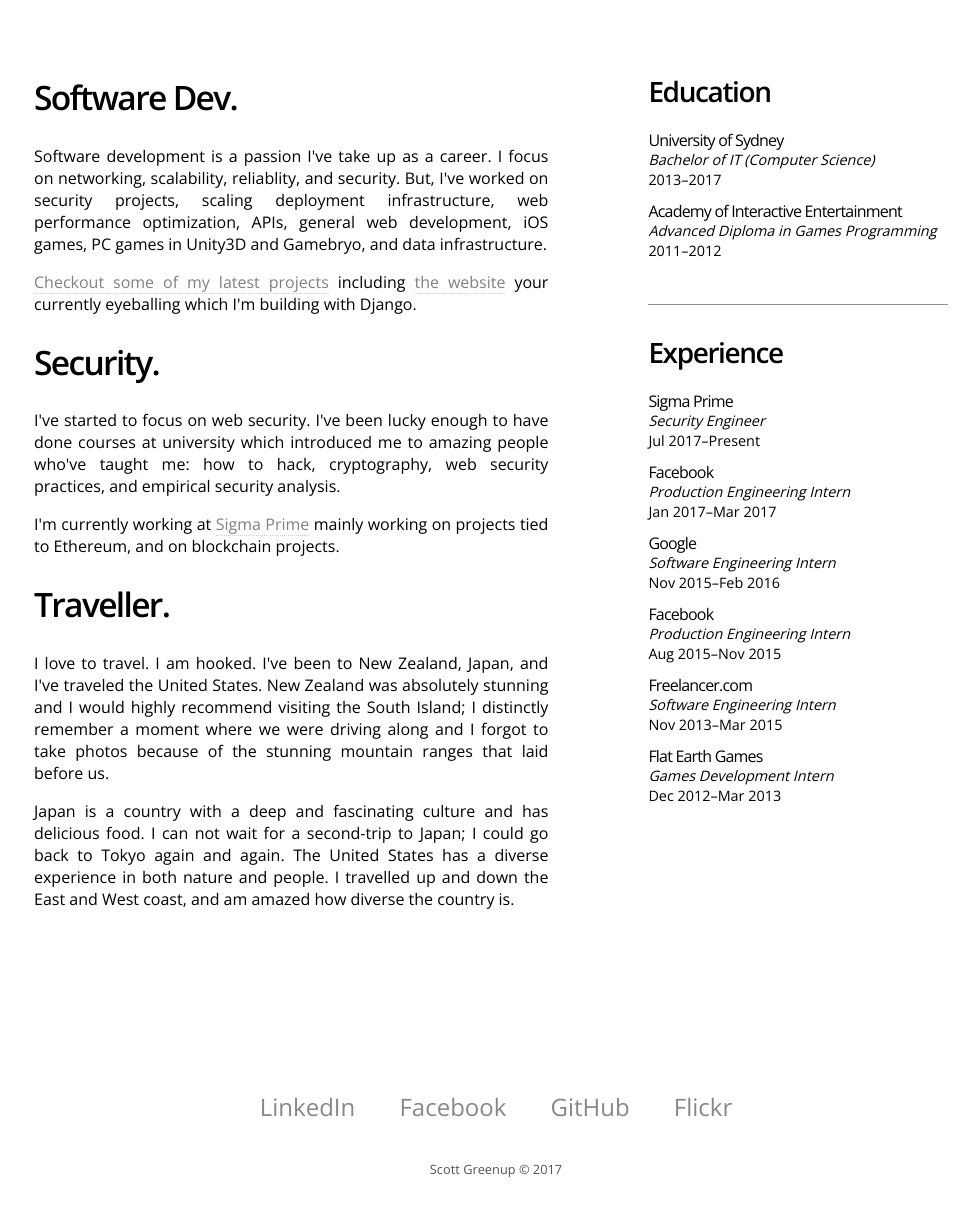
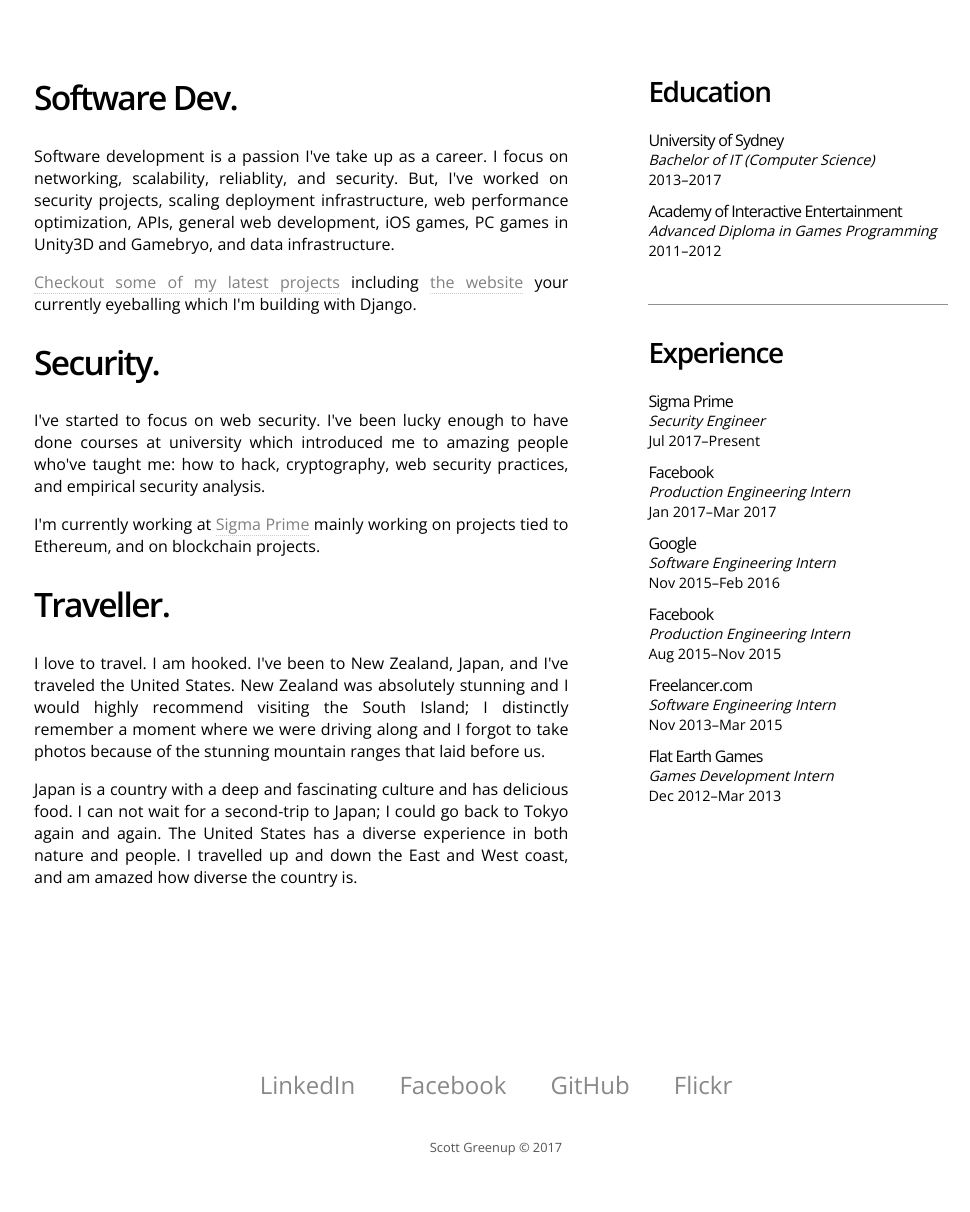
Before and after one commit to scottgreenup/website, a Django app: page /about/ in a window 1280 px wide. Shown: the part 156-1368 px from the top of the page, without its empty margins (144-1114 px from the left). After the commit the page ends 1311 px from the top, so only its background shows below. Run offline with Django 3.2, Linux system fonts and the light colour scheme.

Commit message:
reduced padding on section#about

```diff
--- a/django-app/pages/static/css/about.css
+++ b/django-app/pages/static/css/about.css
@@ -69,7 +69,7 @@ section#about p, li {
     display: inline-block;
     float: left;
     margin: 0px 0px;
-    padding: 50px 50px;
+    padding: 50px 30px 50px 50px;
     width: 60%;
   }
 
```
